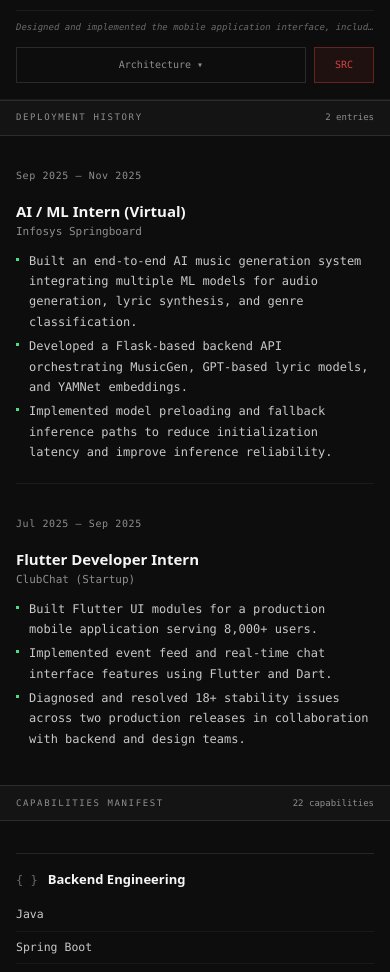
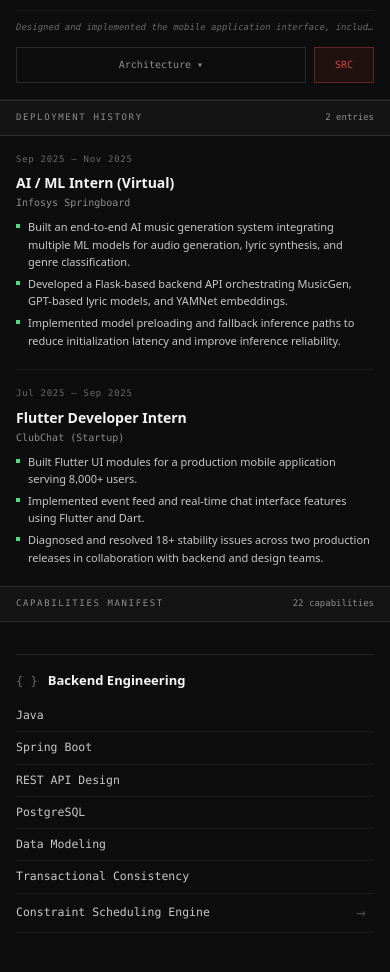
Before and after one commit to sharmavaibhav31/sharmavaibhav31.github.io, a React (Vite) app: page / in a window 390 px wide. Shown: the part 3260-4232 px from the top of the page. Built offline with nearby package versions, Linux system fonts and the light colour scheme.

Commit message:
Chore: Updated mobile UI components

```diff
--- a/src/components/sections/ExperienceSection.tsx
+++ b/src/components/sections/ExperienceSection.tsx
@@ -18,31 +18,33 @@ export const ExperienceSection: React.FC = () => (
         </div>
 
         {/* CONTENT */}
-        <div className="w-full px-4 md:px-8 py-[2rem]">
+        <div className="w-full px-[16px] sm:px-8 py-0 sm:py-[2rem]">
             {resumeData.experience.map((exp, i) => (
-                <div key={i}>
-                    <div className="flex flex-col sm:flex-row gap-4 sm:gap-6 lg:gap-8">
+                <div
+                    key={i}
+                    className={`py-[16px] sm:py-0 ${i !== resumeData.experience.length - 1 ? 'border-b-[0.5px] border-[rgba(255,255,255,0.05)] sm:border-none' : ''}`}
+                >
+                    <div className="flex flex-col sm:flex-row gap-0 sm:gap-6 lg:gap-8">
                         {/* Left Column - Date */}
-                        <div className="w-full sm:w-[90px] lg:w-[140px] shrink-0 font-mono text-[10px] tracking-[0.06em] leading-[1.6]"
-                            style={{ color: 'var(--text-muted)' }}>
+                        <div className="w-full sm:w-[90px] lg:w-[140px] shrink-0 font-mono text-[9px] sm:text-[10px] tracking-[0.08em] sm:tracking-[0.06em] leading-[1.6] mb-[6px] sm:mb-0 text-[#6a6a6a] sm:text-[var(--text-muted)]">
                             {exp.period}
                         </div>
 
                         {/* Right Column - Details */}
                         <div className="flex flex-col flex-1">
-                            <h3 className="font-sans text-[15px] font-[700] mb-[2px]" style={{ color: 'var(--text-primary)' }}>
+                            <h3 className="font-sans text-[14px] sm:text-[15px] font-[700] mb-[2px] text-[#f5f5f5] sm:text-[var(--text-primary)]">
                                 {exp.role}
                             </h3>
-                            <div className="font-mono text-[11px] mb-[10px]" style={{ color: '#8e8e8e' }}>
+                            <div className="font-mono text-[10px] sm:text-[11px] mb-[8px] sm:mb-[10px]" style={{ color: '#8e8e8e' }}>
                                 {exp.company}
                             </div>
 
                             <div className="flex flex-col">
                                 {exp.bullets.map((bullet, j) => (
-                                    <div key={j} className="flex gap-[10px] items-start mb-[4px]">
-                                        <span className="w-[3px] h-[3px] rounded-full shrink-0 mt-[7px]"
+                                    <div key={j} className="flex gap-[8px] sm:gap-[10px] items-start mb-[4px]">
+                                        <span className="w-[4px] sm:w-[3px] h-[4px] sm:h-[3px] rounded-full shrink-0 mt-[6px] sm:mt-[7px]"
                                             style={{ background: '#4ade80' }}></span>
-                                        <span className="font-mono text-[12px] leading-[1.7]"
+                                        <span className="font-sans sm:font-mono text-[11px] sm:text-[12px] leading-[1.6] sm:leading-[1.7]"
                                             style={{ color: '#c8c8c8' }}>
                                             {bullet}
                                         </span>
@@ -52,9 +54,9 @@ export const ExperienceSection: React.FC = () => (
                         </div>
                     </div>
 
-                    {/* Entry separator */}
+                    {/* Entry separator - Desktop only */}
                     {i !== resumeData.experience.length - 1 && (
-                        <div className="w-full h-px border-b-[0.5px] mt-[1rem] mb-[2rem]"
+                        <div className="hidden sm:block w-full h-px border-b-[0.5px] mt-[1rem] mb-[2rem]"
                             style={{ borderColor: 'var(--border-subtle)' }} />
                     )}
                 </div>
```
